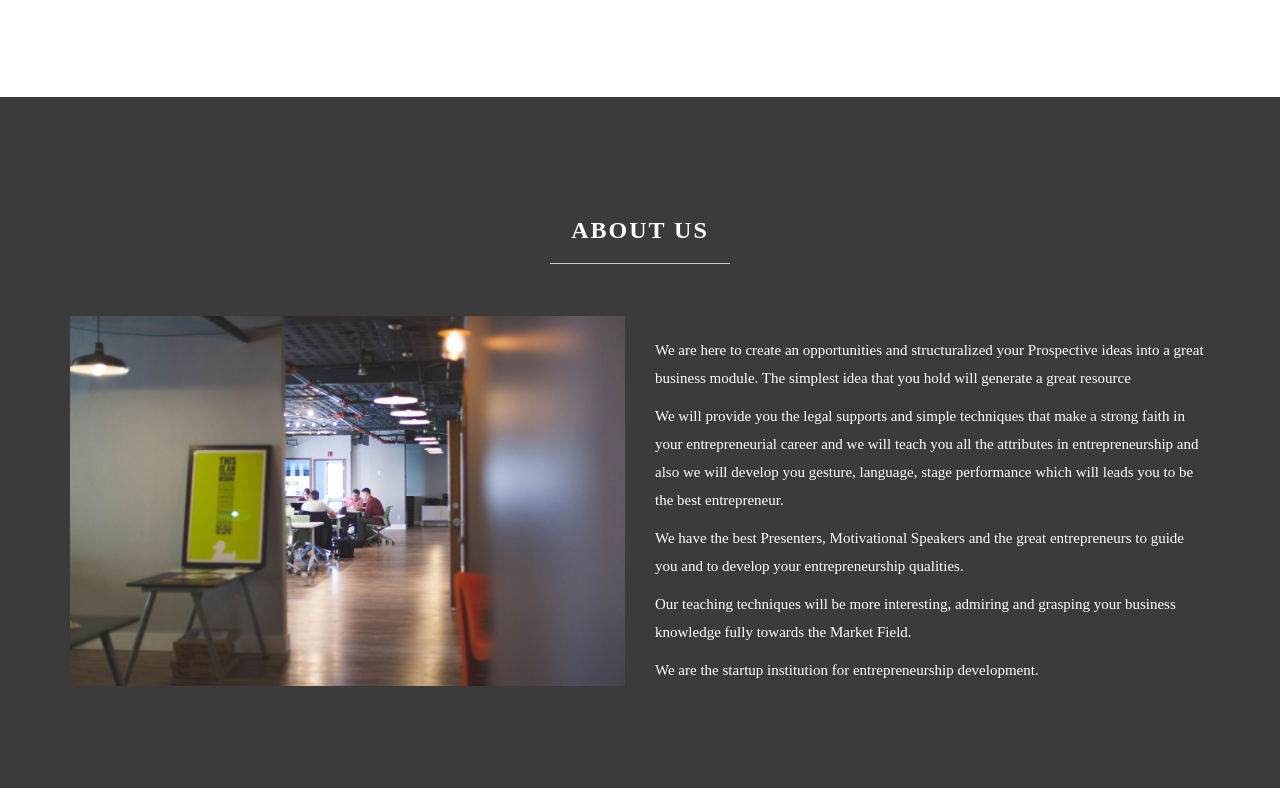
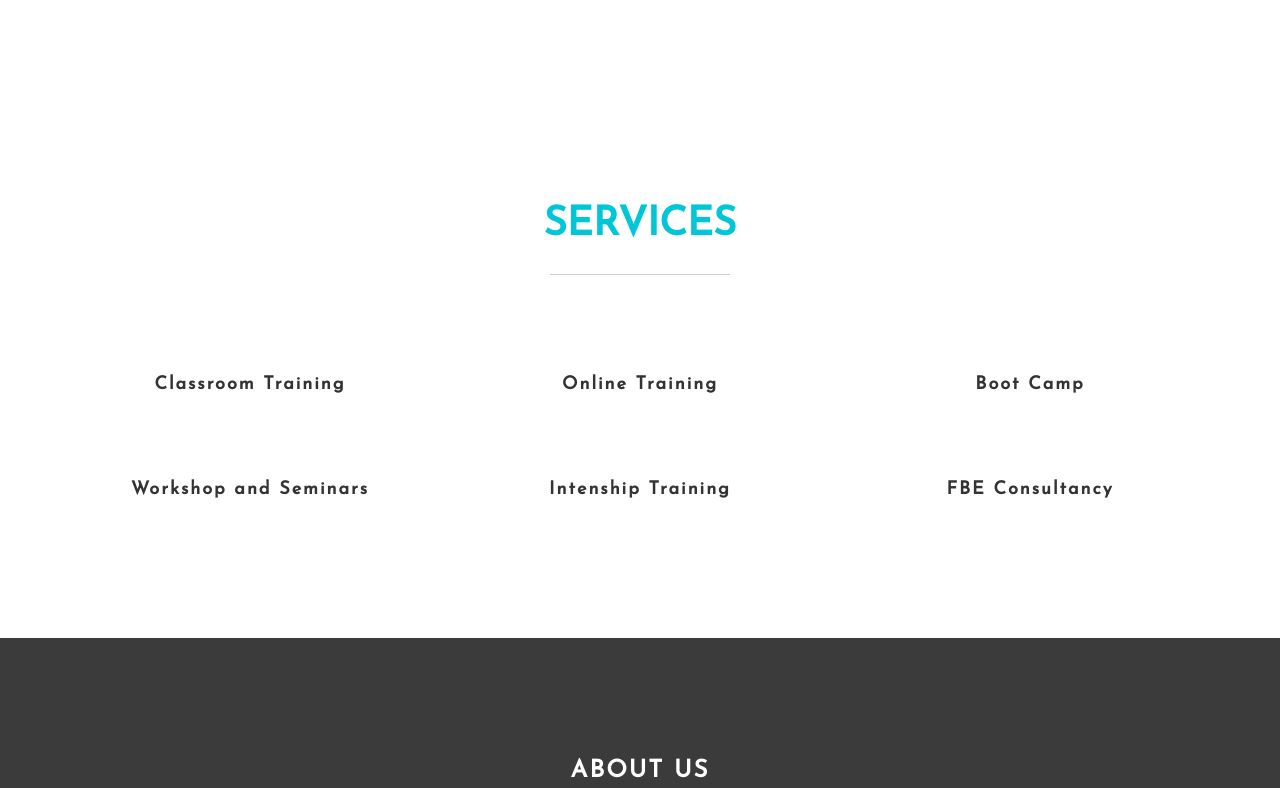
Before and after one commit to fbexecom/fbexecom.github.io, a plain HTML site: page index.html in a window 1280 px wide. Shown: the part 1768-2556 px from the top of the page. Drawn offline with Linux system fonts and the light colour scheme; a web font is replaced by a local one.

Commit message:
update26112017

```diff
--- a/css/style.css
+++ b/css/style.css
@@ -2,7 +2,11 @@
 
 body {
     background: #ffffff;
-   /* font-family: 'Roboto', sans-serif;*/
+/*
+========old fonts=====
+
+font-family: 'roboto-regular', sans-serif; */
+
 font-family:"Josefin Sans";
 
     font-weight: 400;
@@ -63,7 +67,7 @@ hr {
   font-size: 32px !important;
 }
 
-#work,#about, #team,
+#services,#work,#about, #team,
 #portfolio, #pricing, #contact {
    padding-top: 100px;
   padding-bottom: 100px;
@@ -329,6 +333,26 @@ work section
   box-shadow: 0px 2px 8px 0px rgba(50, 50, 50, 0.20);
 }
 #work h3 {
+  font-size: 18px;
+}
+
+
+/* ==========================================================================
+services section
+========================================================================== */
+#services {
+    text-align: center;
+}
+#services .col-md-4 {
+  padding: 28px;
+  position: relative;
+  transition: all 0.4s ease-in-out;
+}
+#services .col-md-4:hover {
+  background-color: #ffffff;
+  box-shadow: 0px 2px 8px 0px rgba(50, 50, 50, 0.20);
+}
+#services h3 {
   font-size: 18px;
 }
 
--- a/index.html
+++ b/index.html
@@ -20,6 +20,8 @@
 	<link rel="stylesheet" href="css/nivo_themes/default/default.css">
 	<link rel="stylesheet" href="css/style.css">
 	<link href='https://fonts.googleapis.com/css?family=Roboto:400,300,500' rel='stylesheet' type='text/css'>
+<!-- josefin sans-->
+	<link rel="stylesheet" type="text/css" href="//fonts.googleapis.com/css?family=Josefin+Sans" />
 </head>
 <body data-spy="scroll" data-target=".navbar-collapse" data-offset="50">
 
@@ -54,16 +56,19 @@
 			<a href="#" class="navbar-brand">Digital Team</a>
 			-->
 
-			<a class="navbar-brand" href="#home"><img src="images/logo.png" ></a>
+			<a class="navbar-brand" href="#home"><img src="images/logo.png" alt="logo"></a>
 
 		</div>
 		<div class="collapse navbar-collapse">
 			<ul class="nav navbar-nav navbar-right">
 				<li><a href="#home" class="smoothScroll">HOME</a></li>
 				<li><a href="#work" class="smoothScroll">COURSES</a></li>
+				<li><a href="#services" class="smoothScroll">SERVICES</a></li>
+
 				<li><a href="#about" class="smoothScroll">ABOUT</a></li>
 
-				<li><a href="#contact" class="smoothScroll">CONTACT</a></li>
+
+				<li><a href="#contact" class="smoothScroll">CONTACT US</a></li>
 			</ul>
 		</div>
 	</div>
@@ -196,6 +201,62 @@
 </section>
 
 
+<!-- services section -->
+<section id="services">
+	<div class="container">
+		<div class="row">
+			<div class="col-md-12 col-sm-12">
+				<div class="section-title">
+					<strong style="font-size:40px;" style="color:#2ebcce">SERVICES</strong>
+					<!-- <h1 style="color:#00c7e1"; class="heading bold">STEM PROCESS</h1> -->
+					<hr>
+				</div>
+			</div>
+			<div class="col-lg-4 col-md-4 col-sm-4 wow fadeInUp" data-wow-delay="0.6s">
+				<i class=></i>
+					<h3>Classroom Training</h3>
+					<!--	<hr> -->
+
+			</div>
+			<div class="col-lg-4 col-md-4 col-sm-4 wow fadeInUp" data-wow-delay="0.9s">
+				<i class=></i>
+					<h3>Online Training</h3>
+					<!--	<hr> -->
+
+			</div>
+			<div class="col-lg-4 col-md-4 col-sm-4 wow fadeInUp" data-wow-delay="1s">
+				<i class=></i>
+					<h3>Boot Camp</h3>
+					<!--	<hr> -->
+
+			</div>
+			<div class="col-lg-4 col-md-4 col-sm-4 wow fadeInUp" data-wow-delay="1s">
+				<i class=></i>
+					<h3>Workshop and Seminars</h3>
+					<!--	<hr> -->
+
+			</div>
+			<div class="col-lg-4 col-md-4 col-sm-4 wow fadeInUp" data-wow-delay="1s">
+				<i class=></i>
+					<h3>Intenship Training</h3>
+				<!--	<hr> -->
+
+			</div>
+			<div class="col-lg-4 col-md-4 col-sm-4 wow fadeInUp" data-wow-delay="1s">
+				<i class=></i>
+					<h3>FBE Consultancy</h3>
+					<!--	<hr> -->
+
+			</div>
+
+
+
+
+
+
+</section>
+
+
 <!-- about section -->
 <section id="about">
 	<div class="container">
@@ -230,10 +291,10 @@
 				<div class="tab-content">
 					<div role="tabpanel" class="tab-pane active" id="design">
 						<p>We are here to create an opportunities and structuralized your Prospective ideas into a great business module. The simplest idea that you hold will generate a great resource</p>
-						<p>We will provide you the legal supports and simple techniques that make a strong faith in your entrepreneurial career and we will teach you all the attributes in entrepreneurship and also we will develop you gesture, language, stage performance which will leads you to be the best entrepreneur.</p>
+						<p>We will provide you the legal supports and simple techniques that make a strong faith in your entrepreneurial career and we will teach you all the attributes in entrepreneurship and also we will develop your gesture, language, stage performance which will leads you to be the best entrepreneur.</p>
 						<p>We have the best Presenters, Motivational Speakers and the great entrepreneurs to guide you and to develop your entrepreneurship qualities.</p>
 						<p>Our teaching techniques will be more interesting, admiring and grasping your business knowledge fully towards the Market Field.</p>
-						<p>We are the startup institution for entrepreneurship development.</p>
+						<p>We are the startup institution for fulfill your entrepreneurial dream.</p>
 					</div>
 					<div role="tabpanel" class="tab-pane" id="mobile">
 						<p>Aenean commodo ligula eget dolor. Lorem ipsum dolor sit amet, consectetuer adipiscing elit. Lorem ipsum dolor sit amet, consectetuer adipiscing elit.</p>
@@ -467,7 +528,7 @@
 				<p>Future Business Executive, Mother House, KamarajNagar, Ricemill Bus Stop,Trichy (Opposite to Anjappar Hotel) </p>
 				<div class="col-md-6 col-sm-4">
 					<h3><i class="icon-envelope medium-icon wow bounceIn" data-wow-delay="0.6s"></i> EMAIL</h3>
-					<p>hillarygodwin1992@gmail.com</p>
+					<p>futurebusinessexeutive700@gmail.com</p>
 				</div>
 				<div class="col-md-6 col-sm-4">
 					<h3><i class="icon-phone medium-icon wow bounceIn" data-wow-delay="0.6s"></i> PHONES</h3>
```
